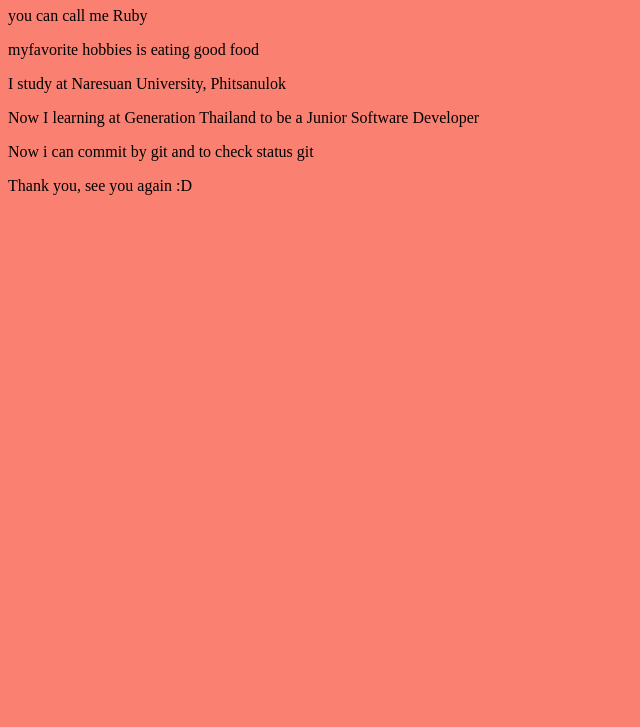
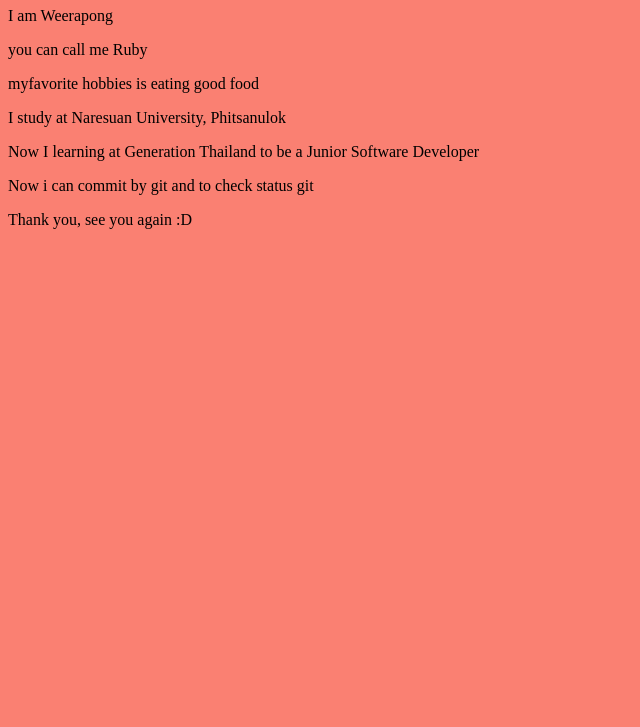
Before and after one commit to weerapongnaklang/learn-flex-jsd6, a plain HTML site: page index.html in a window 1280 px wide. Shown: the part 73-800 px from the top of the page, without its empty margins (0-640 px from the left). Drawn offline with Linux system fonts and the light colour scheme.

Commit message:
Add first name

```diff
--- a/index.html
+++ b/index.html
@@ -8,6 +8,7 @@
 </head>
 <body>
     <h1>My Ruby Story</h1>
+    <p>I am Weerapong</p>
     <p>you can call me Ruby</p>
     <p>myfavorite hobbies is eating good food</p>
     <p>I study at Naresuan University, Phitsanulok</p>
```
